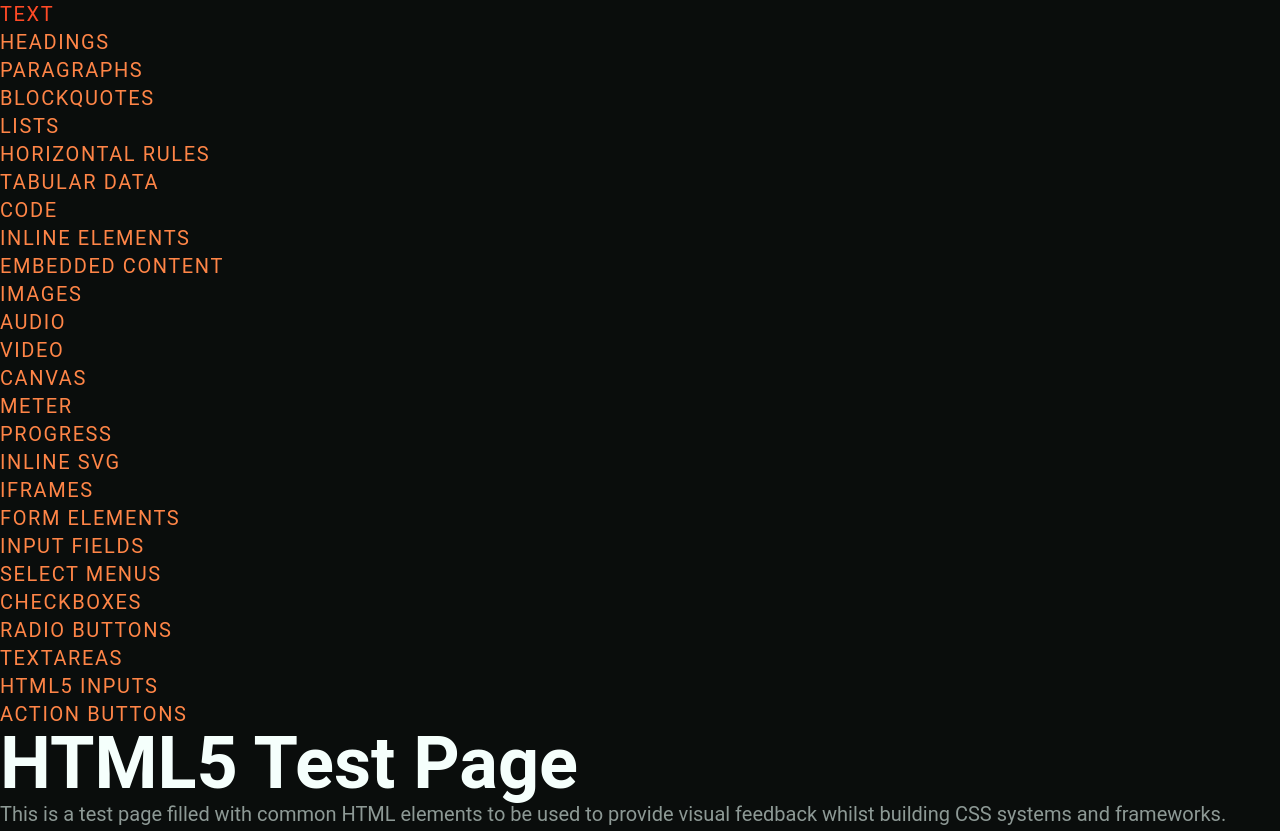
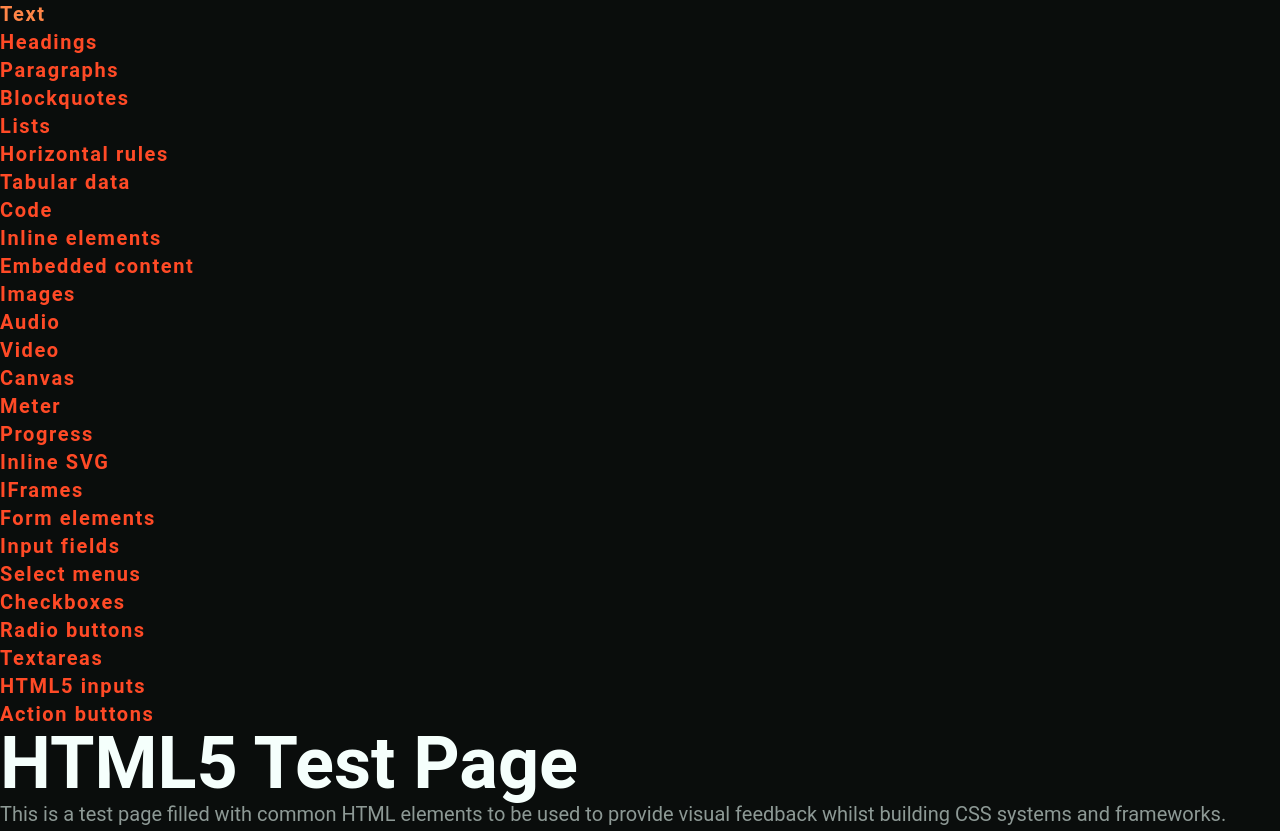
Before and after one commit to OllieJT/gatsby-starter-olliejt, a Gatsby site: page / in a window 1280 px wide. Shown: the top 831 px of the page. Built offline with nearby package versions, Linux system fonts and the light colour scheme; Gatsby itself is replaced by a stand-in of ours; a web font is replaced by a local one.

Commit message:
Link Improvements

```diff
--- a/src/utility/GlobalStyles.js
+++ b/src/utility/GlobalStyles.js
@@ -323,10 +323,11 @@ const GlobalStyle = createGlobalStyle`
 	a{
 		display: inline-block;
 		text-decoration: none;
+		text-emphasis: none;
 		cursor: pointer;
-		color: var(--color-link-hover);
+		color: var(--color-link-resting);
 		&:hover{
-			color: var(--color-link-resting);
+			color: var(--color-link-hover);
 		}
 	}
 
@@ -385,7 +386,7 @@ const GlobalStyle = createGlobalStyle`
 		&strong,&b{font-weight: var(--font-weight-medium)}
 		a{
 			letter-spacing: 0.08em;
-			text-transform: uppercase;
+			font-weight: var(--font-weight-medium)
 		}
 	}
 
```
